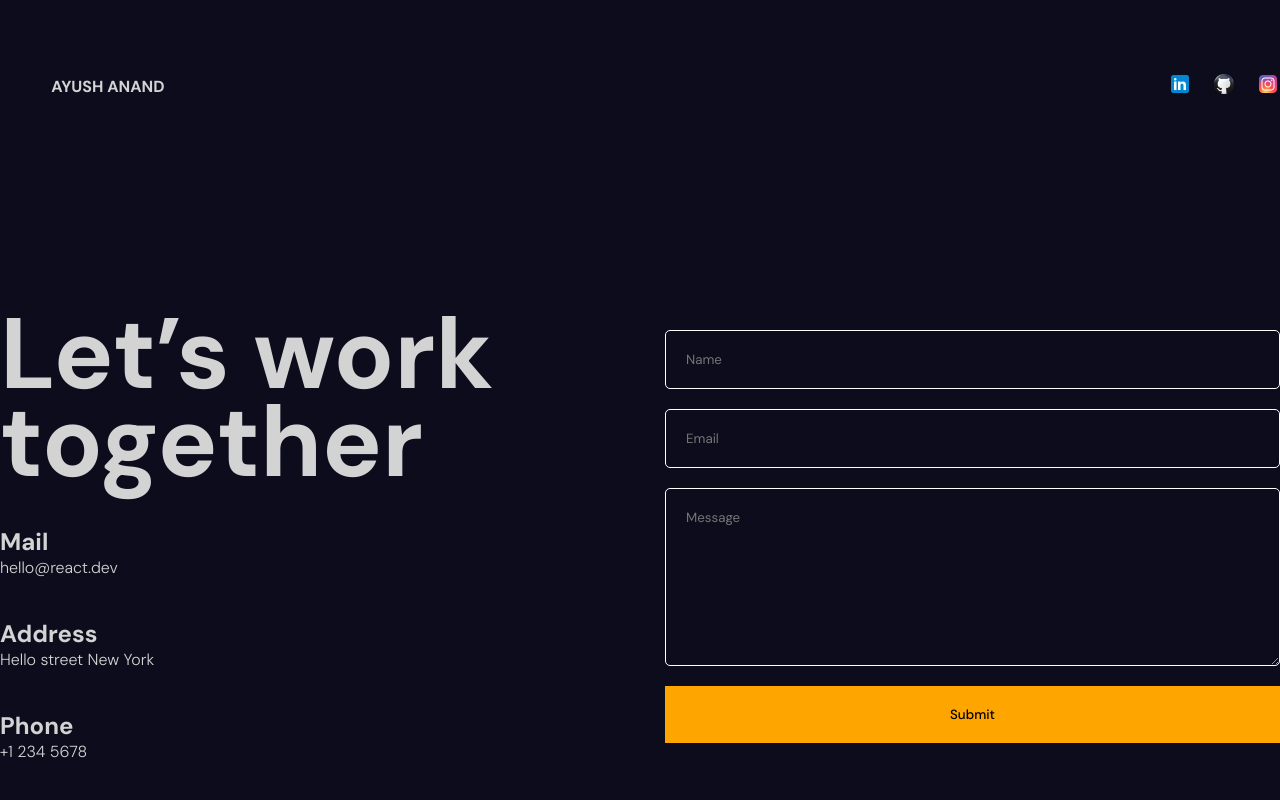
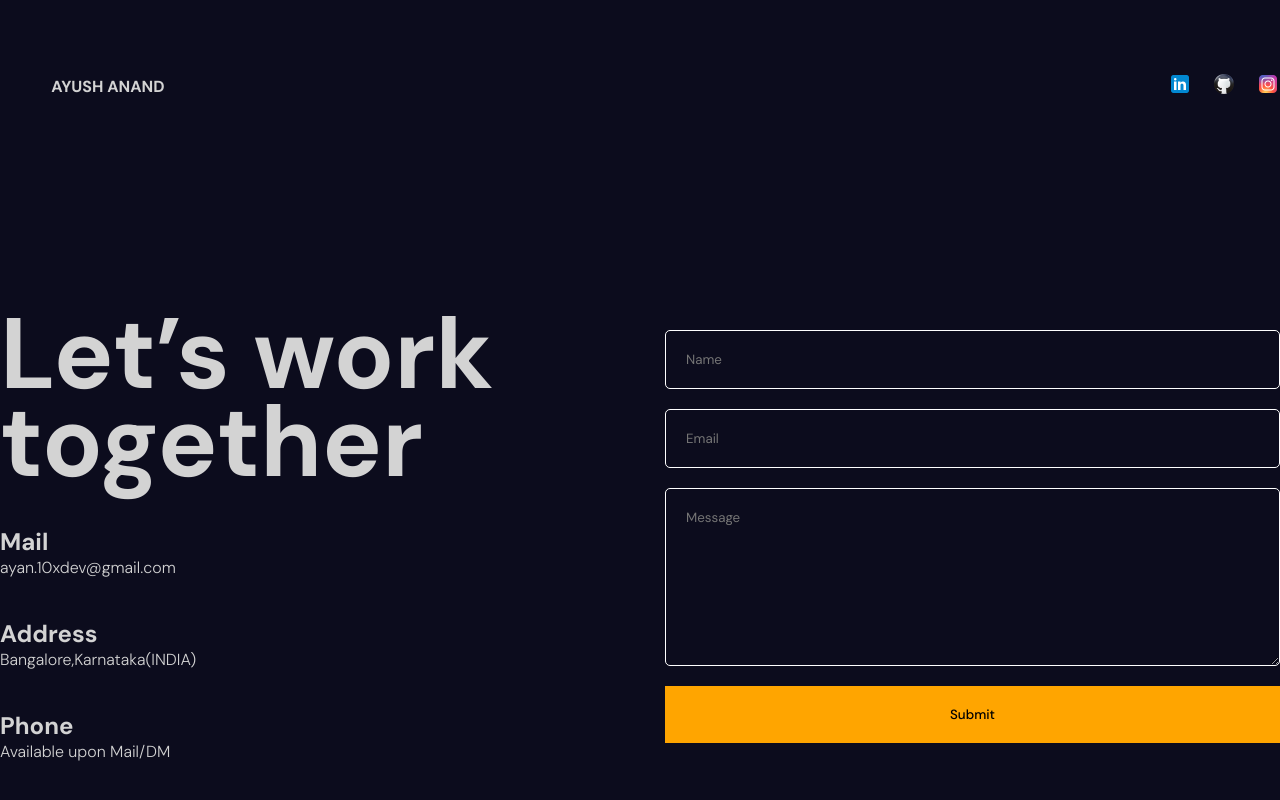
Before and after one commit to ayushanand2003/Portfolio, a React (Vite) app: page / in a window 1280 px wide. Shown: the part 6517-7317 px from the top of the page. Built offline with nearby package versions, Linux system fonts and the light colour scheme.

Commit message:
Updated Changes

```diff
--- a/src/components/contact/Contact.jsx
+++ b/src/components/contact/Contact.jsx
@@ -31,10 +31,10 @@ const Contact = () => {
 
     emailjs
       .sendForm(
-        "service_94y20xo",
-        "template_v10u2oh",
+        "service_payy8lg",
+        "template_mxsmous",
         formRef.current,
-        "pX_2hasGmGcuvjXIW"
+        "xf3m9yMtJWPEXPk0w"
       )
       .then(
         (result) => {
@@ -58,15 +58,15 @@ const Contact = () => {
         <motion.h1 variants={variants}>Let’s work together</motion.h1>
         <motion.div className="item" variants={variants}>
           <h2>Mail</h2>
-          <span>hello@react.dev</span>
+          <span>ayan.10xdev@gmail.com</span>
         </motion.div>
         <motion.div className="item" variants={variants}>
           <h2>Address</h2>
-          <span>Hello street New York</span>
+          <span>Bangalore,Karnataka(INDIA)</span>
         </motion.div>
         <motion.div className="item" variants={variants}>
           <h2>Phone</h2>
-          <span>+1 234 5678</span>
+          <span>Available upon Mail/DM</span>
         </motion.div>
       </motion.div>
       <div className="formContainer">
```
